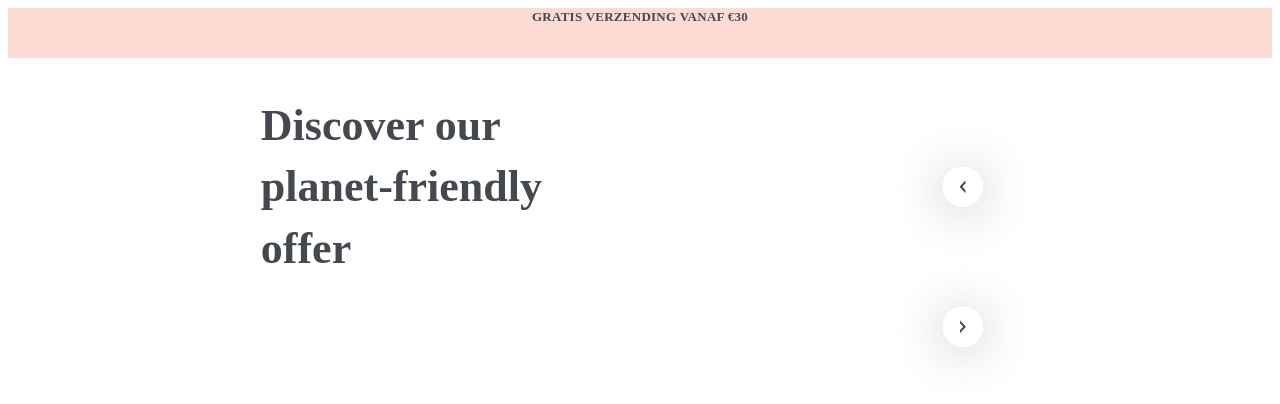
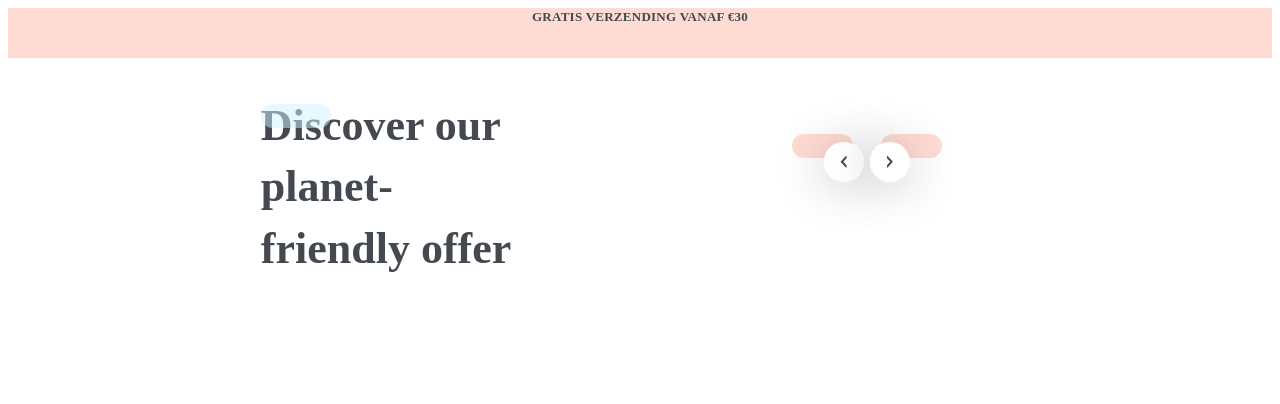
Before and after one commit to santian12/prueba-gradiweb, a plain HTML site: page Index.html in a window 1280 px wide. Drawn offline with Linux system fonts and the light colour scheme.

Commit message:
primera fase de la primera epica

```diff
--- a/Index.html
+++ b/Index.html
@@ -9,14 +9,18 @@
         </header>
         <div>
         <div class="contenedor">
+
             <div class="seccion1">
+                <div class="rectanguloAzul"></div>
               <h2 class="txt1">Discover our</br>
             planet-friendly offer</h2>
             </div>
             <div class="seccion2">
-                <div class="subeccion">
                 <div class="contenedor">
-                <svg xmlns="http://www.w3.org/2000/svg" width="140" height="140" viewBox="0 0 140 140" fill="none">
+
+                    <div class="rectangulo"></div>
+
+                        <svg xmlns="http://www.w3.org/2000/svg" width="140" height="140" viewBox="0 0 140 140" fill="none" class="arrowleft">
                             <g filter="url(#filter0_d_1892_2730)">
                             <circle cx="19.7518" cy="19.7518" r="19.7518" transform="matrix(-1 0 0 1 89.5039 46)" fill="white"/>
                             <path d="M71.5407 69.6782L71.5396 69.677L68.5671 66.4273L67.9487 65.7513L68.5682 65.0762L71.5505 61.8265C71.5565 61.82 71.5742 61.7933 71.5742 61.7437C71.5742 61.7366 71.5739 61.7299 71.5732 61.7237L67.9521 65.6695C67.9484 65.6735 67.9442 65.6794 67.9402 65.6901C67.936 65.7013 67.9308 65.7215 67.9308 65.7524C67.9308 65.7872 67.943 65.8217 67.9655 65.8499L71.5634 69.7808C71.5641 69.7747 71.5644 69.7681 71.5644 69.7611C71.5644 69.7114 71.5467 69.6848 71.5407 69.6782Z" fill="#555B64" stroke="#444950" stroke-width="2"/>
@@ -31,11 +35,15 @@
                             <feColorMatrix type="matrix" values="0 0 0 0 0 0 0 0 0 0 0 0 0 0 0 0 0 0 0.25 0"/>
                             <feBlend mode="normal" in2="BackgroundImageFix" result="effect1_dropShadow_1892_2730"/>
                             <feBlend mode="normal" in="SourceGraphic" in2="effect1_dropShadow_1892_2730" result="shape"/>
-                    </filter></defs></svg>
-                </div>
+                            </filter>
+                            </defs>
+                            </svg>
 
-                    <div class="contenedor">
-                    <svg xmlns="http://www.w3.org/2000/svg" width="140" height="140" viewBox="0 0 140 140" fill="none">
+
+
+
+
+                    <svg xmlns="http://www.w3.org/2000/svg" width="140" height="140" viewBox="0 0 140 140" fill="none" class="arrow">
                         <g filter="url(#filter0_d_1892_2727)">
                         <circle cx="69.7518" cy="65.7518" r="19.7518" fill="white"/>
                         <path d="M67.9632 69.6782L67.9643 69.677L70.9369 66.4273L71.5552 65.7513L70.9357 65.0762L67.9534 61.8265C67.9474 61.82 67.9297 61.7933 67.9297 61.7437C67.9297 61.7366 67.9301 61.7299 67.9307 61.7237L71.5518 65.6695C71.5555 65.6735 71.5597 65.6794 71.5637 65.6901C71.5679 65.7013 71.5731 65.7215 71.5731 65.7524C71.5731 65.7872 71.5609 65.8217 71.5384 65.8499L67.9405 69.7808C67.9399 69.7747 67.9395 69.7681 67.9395 69.7611C67.9395 69.7114 67.9572 69.6848 67.9632 69.6782Z" fill="#555B64" stroke="#444950" stroke-width="2"/>
@@ -50,10 +58,14 @@
                         <feColorMatrix type="matrix" values="0 0 0 0 0 0 0 0 0 0 0 0 0 0 0 0 0 0 0.25 0"/>
                         <feBlend mode="normal" in2="BackgroundImageFix" result="effect1_dropShadow_1892_2727"/>
                         <feBlend mode="normal" in="SourceGraphic" in2="effect1_dropShadow_1892_2727" result="shape"/>
+                        </filter>
+                        </defs>
+                        </svg>
 
-                    </filter></defs></svg>
+                  <div class="rectangulo"></div>
+                    <div>
+
                     </div>
-
                 </div>
             </div>
             </div>
--- a/styles.css
+++ b/styles.css
@@ -17,6 +17,7 @@ font-weight: 700;
 line-height: 140%; /* 18.2px */
 letter-spacing: 0.26px;
 text-transform: uppercase;
+
 }
 
 .contenedor {
@@ -26,7 +27,7 @@ text-transform: uppercase;
   }
 
   .contenedor > div {
-    width: 50%;
+    width: 22%;
   }
   .seccion1{
     padding-left: 20%;
@@ -36,7 +37,7 @@ text-transform: uppercase;
 
   }
   .seccion2{
-    padding-top: 5%;
+    padding-top: 6%;
     padding-left: 20%;
     height: 131px;
     top: 63px;
@@ -53,23 +54,46 @@ line-height: 140%;
   }
   .rectangulo{
 
+    margin-right: 10%;
   border-radius: 100px;
     width: 70px;
     height: 24px;
     background-color: var(--primary-palette-brand-2-pale, #FFDCD3);;
-    z-index: 0;
-
     display: inline-block;
   }
+  .rectanguloAzul {
+    margin-right: 10%;
+    border-radius: 100px;
+    width: 70px;
+    height: 24px;
+    background-color: #D1F1FF80;
+    position: absolute;
+    top: 13%;
+    z-index: 0;
+}
   .subSeccion{
     display: flex;
     flex-direction: row;
-    z-index: 1;
+
 
   }
-  .subSeccion svg{
-    posi
-  }
-  .subSeccion div{
 
-  }
+  .arrowleft {
+    position: absolute;
+    padding-top: 0px;
+    padding-right: 0px;
+    left: 60.5%;
+    top: 12%;
+    z-index: auto;
+}
+.arrow svg circle{
+  cursor: pointer;
+}
+.arrow {
+  position: absolute;
+  padding-top: 0px;
+  padding-right: 0px;
+  right: 25%;
+  top: 12%;
+  z-index: auto;
+}
```
Lines whose indentation alone changed are shown as unchanged.
